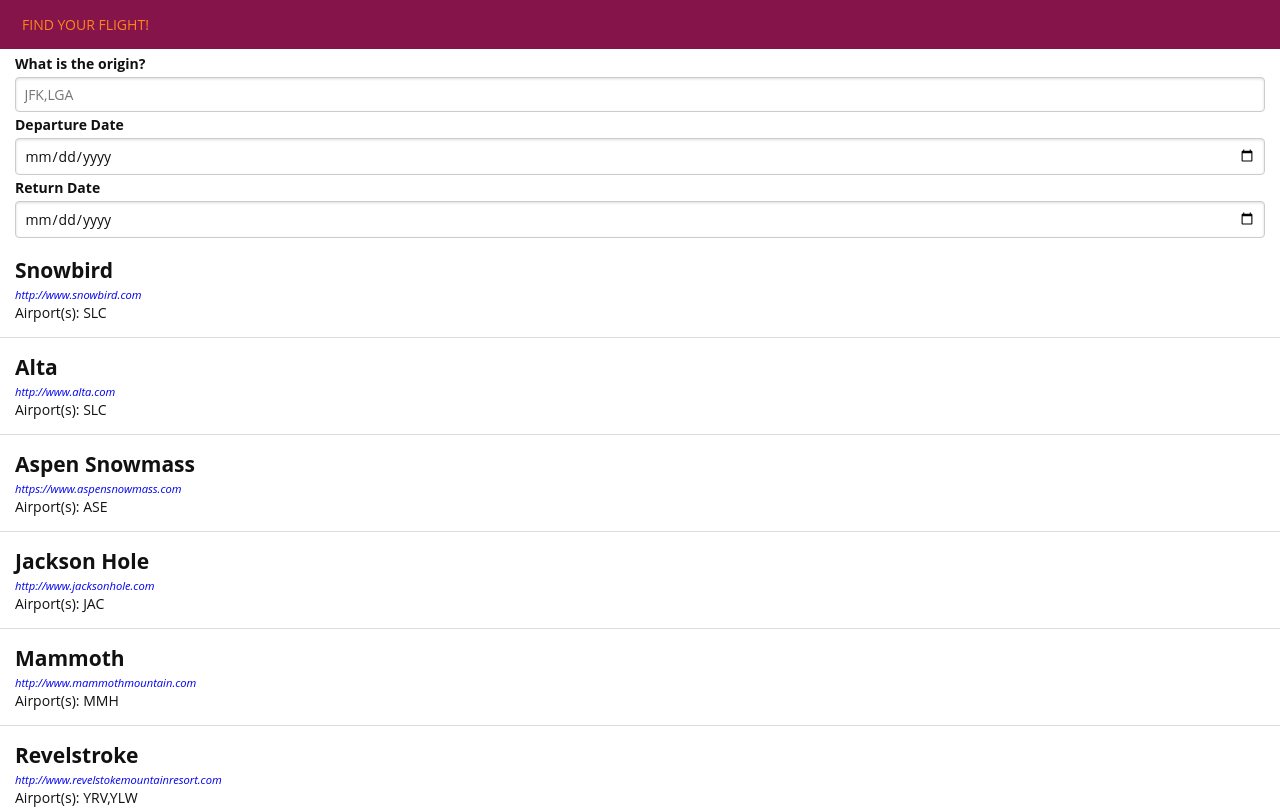
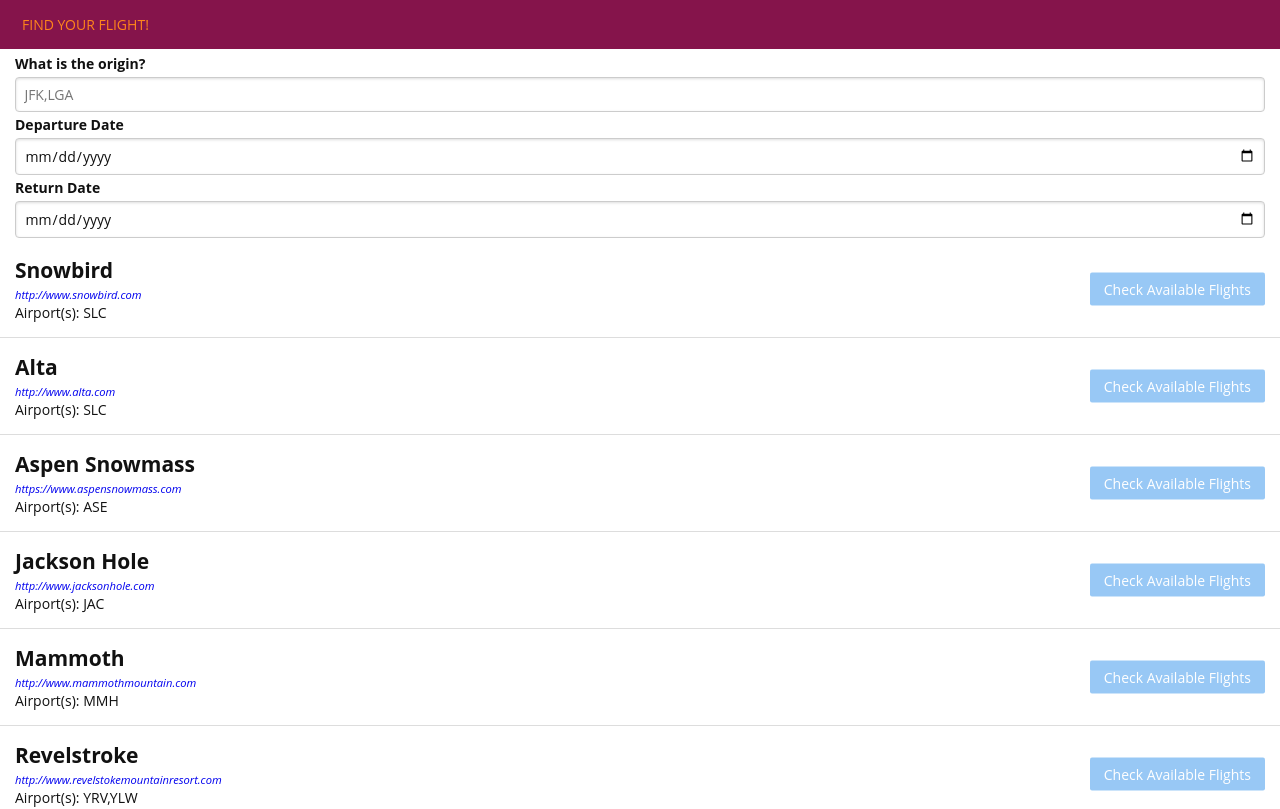
Before and after one commit to rafasf/ski-trips, an Angular app: page / in a window 1280 px wide. Shown: the top 809 px of the page. Built offline with nearby package versions, Linux system fonts and the light colour scheme.

Commit message:
always show 'Check Flights' button

```diff
--- a/src/app/resort/resort.component.ts
+++ b/src/app/resort/resort.component.ts
@@ -5,12 +5,14 @@
   template: `
     <li
       class="resort">
-      <h2>{{ resort.name }}</h2>
-      <a href="{{ resort.url }}"><small>{{ resort.url }}</small></a>
-      <p>Airport(s): {{ resort.airports }}</p>
+      <section>
+         <h2>{{ resort.name }}</h2>
+         <a href="{{ resort.url }}"><small>{{ resort.url }}</small></a>
+         <p>Airport(s): {{ resort.airports }}</p>
+      </section>
       <a
+        [ngClass]="{'pure-button-disabled': !searchLink}"
         class="pure-button pure-button-primary flight-link"
-        *ngIf="searchLink"
         href="{{ searchLink }}">Check Available Flights</a>
     </li>`
 })
--- a/src/styles.css
+++ b/src/styles.css
@@ -47,8 +47,16 @@
 }
 
 .resort {
+  position: relative;
   border-bottom: 1px solid #ddd;
   padding: 15px;
+}
+
+.resort .flight-link {
+  position: absolute;
+  right: 15px;
+  top: 50%;
+  transform: translateY(-50%);
 }
 
 .resort:hover {
```
